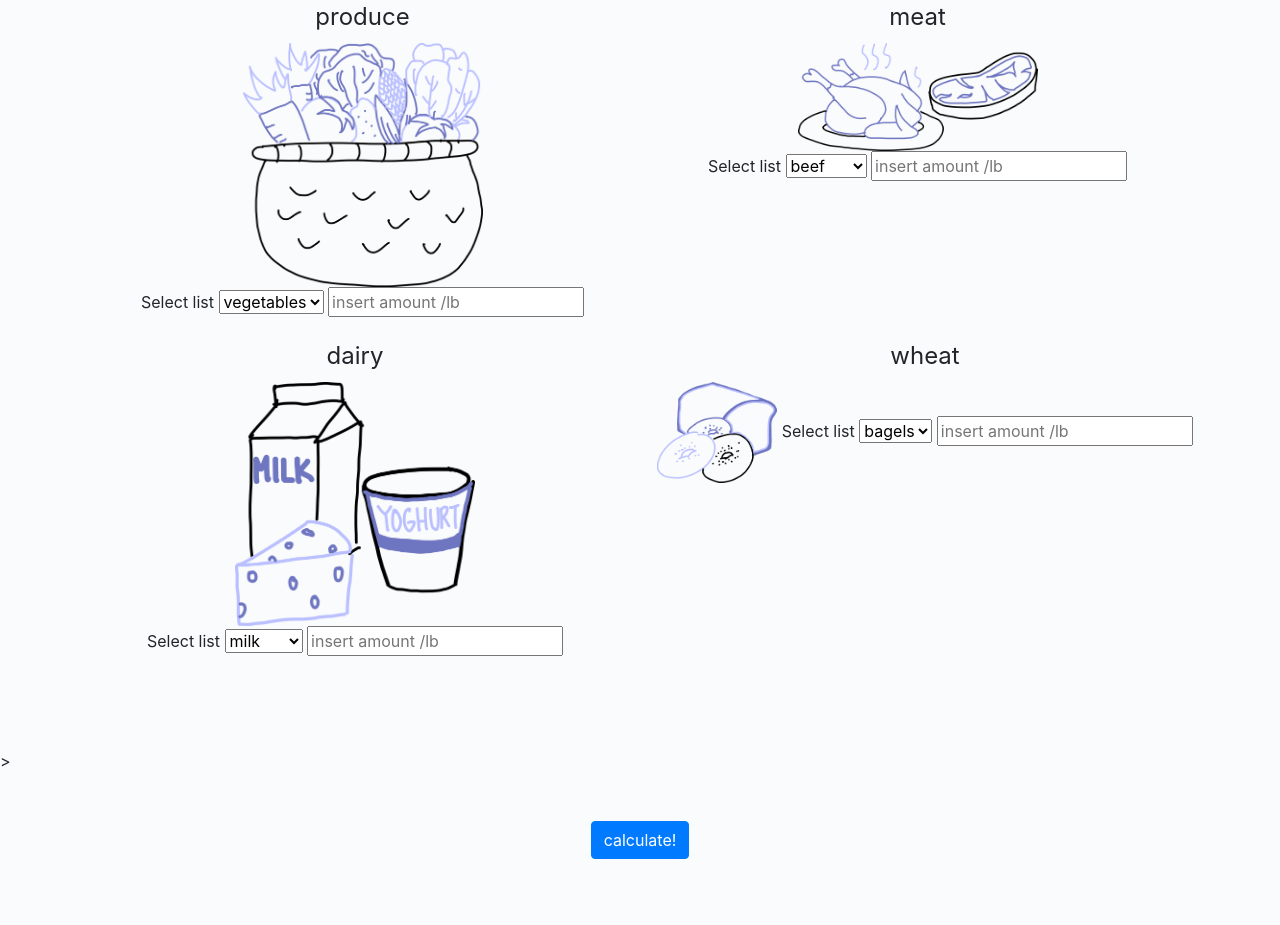
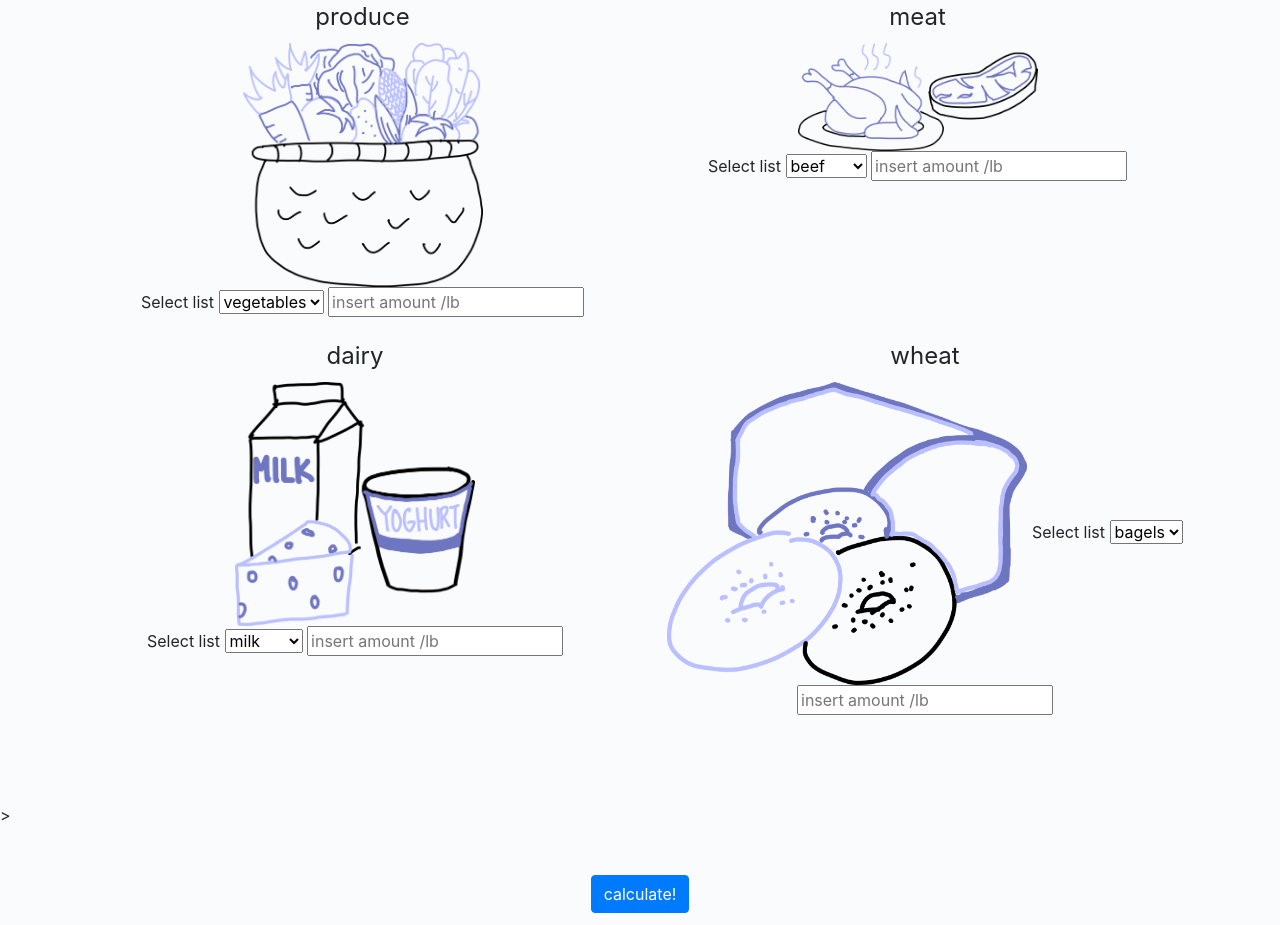
Before and after one commit to MLH/mlh-hackathon-flask-starter, a Flask app: page / in a window 1280 px wide. Shown: the part 462-1387 px from the top of the page. Run offline with Flask 2, Linux system fonts and the light colour scheme; some libraries are stand-ins or nearby versions.

Commit message:
insert photos

```diff
--- a/app/templates/home/index.html
+++ b/app/templates/home/index.html
@@ -66,7 +66,7 @@
                         <fieldset>
                             <legend>wheat</legend>
                             <p>
-                                <img src="{{ url_for('static', filename='img/wheat.png') }}" class="w-500" style="max-width:120px;"/>
+                                <img src="{{ url_for('static', filename='img/wheat.png') }}" class="w-1000" style="max-width:360px;"/>
                                 <label>Select list</label>
                                 <select id="myList4">
                                     <option value="1">bagels</option>
```
